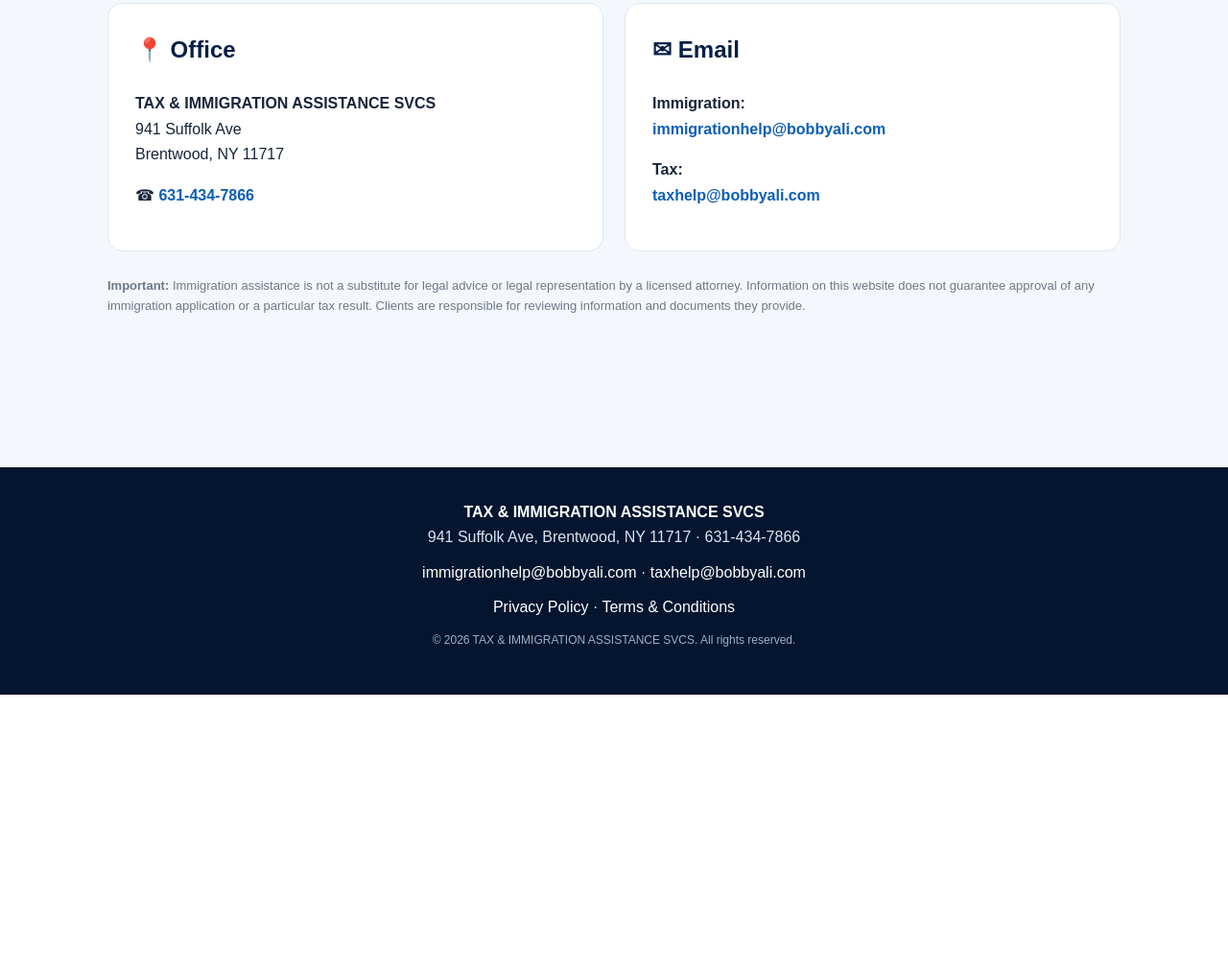
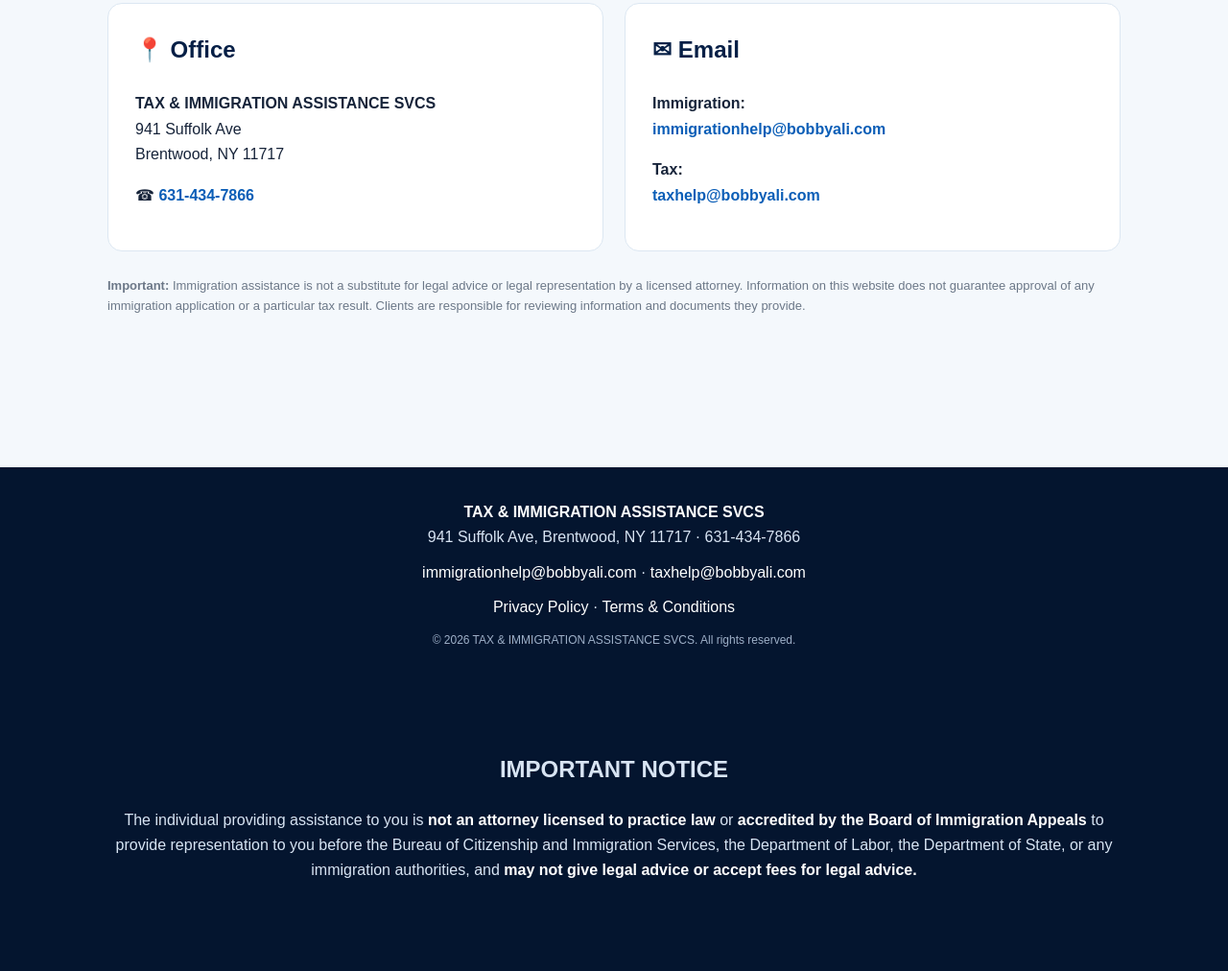
Before and after one commit to bobbyali941/tax-immigration-assistance, a plain HTML site: page index.html in a window 1280 px wide. Shown: the part 3134-4146 px from the top of the page at 96% size. Before the commit the page ends 3858 px from the top, so only its background shows below. Drawn offline with Linux system fonts and the light colour scheme.

Commit message:
Update index.html

```diff
--- a/index.html
+++ b/index.html
@@ -68,4 +68,15 @@ footer{background:#04152f;color:#d8e4f3;text-align:center;padding:34px 20px}foot
 <div class="footerlinks"><a href="mailto:immigrationhelp@bobbyali.com">immigrationhelp@bobbyali.com</a> · <a href="mailto:taxhelp@bobbyali.com">taxhelp@bobbyali.com</a></div>
 <div class="footerlinks"><a href="privacy.html">Privacy Policy</a> · <a href="terms.html">Terms & Conditions</a></div>
 <p style="font-size:12px;color:#9eb0c8">© 2026 TAX & IMMIGRATION ASSISTANCE SVCS. All rights reserved.</p>
+<section class="important-notice">
+  <h2>IMPORTANT NOTICE</h2>
+  <p>
+    The individual providing assistance to you is <strong>not an attorney
+    licensed to practice law</strong> or <strong>accredited by the Board of
+    Immigration Appeals</strong> to provide representation to you before the
+    Bureau of Citizenship and Immigration Services, the Department of Labor,
+    the Department of State, or any immigration authorities, and
+    <strong>may not give legal advice or accept fees for legal advice.</strong>
+  </p>
+</section>
 </footer></body></html>
```
